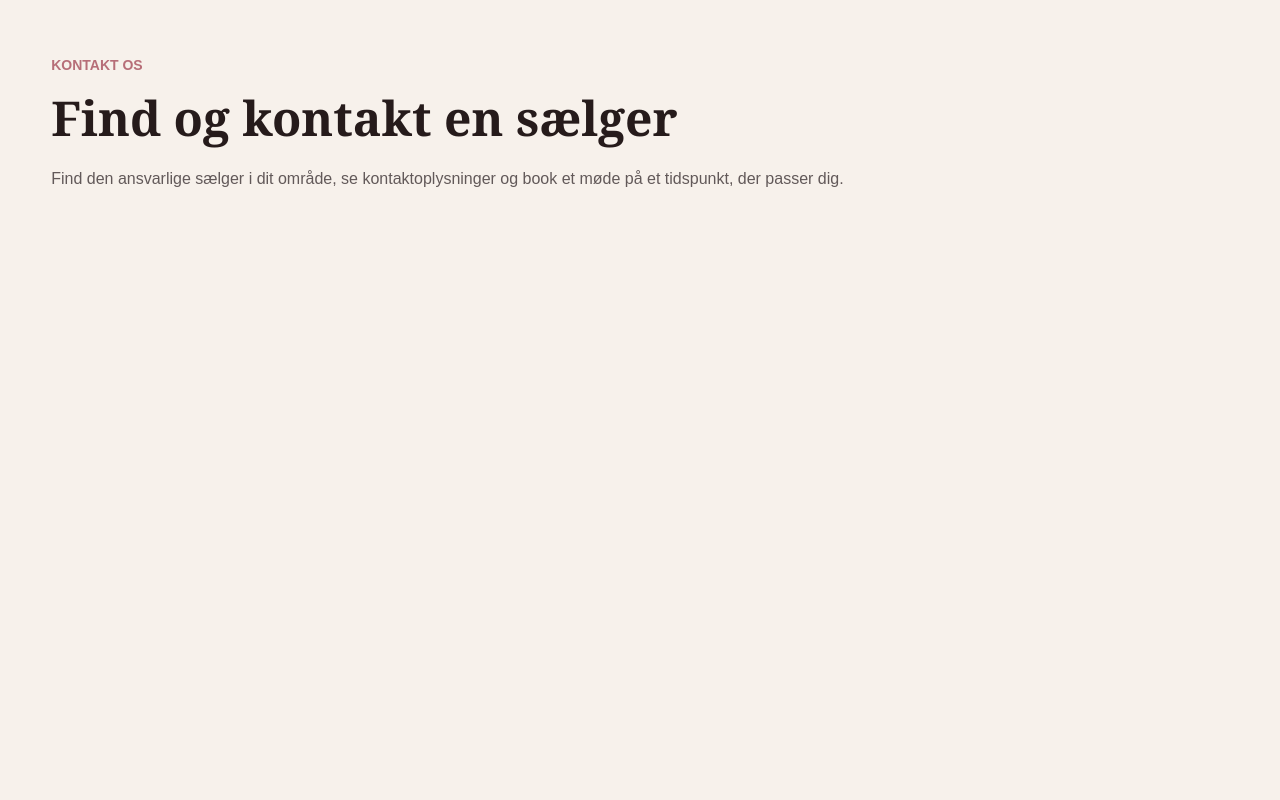
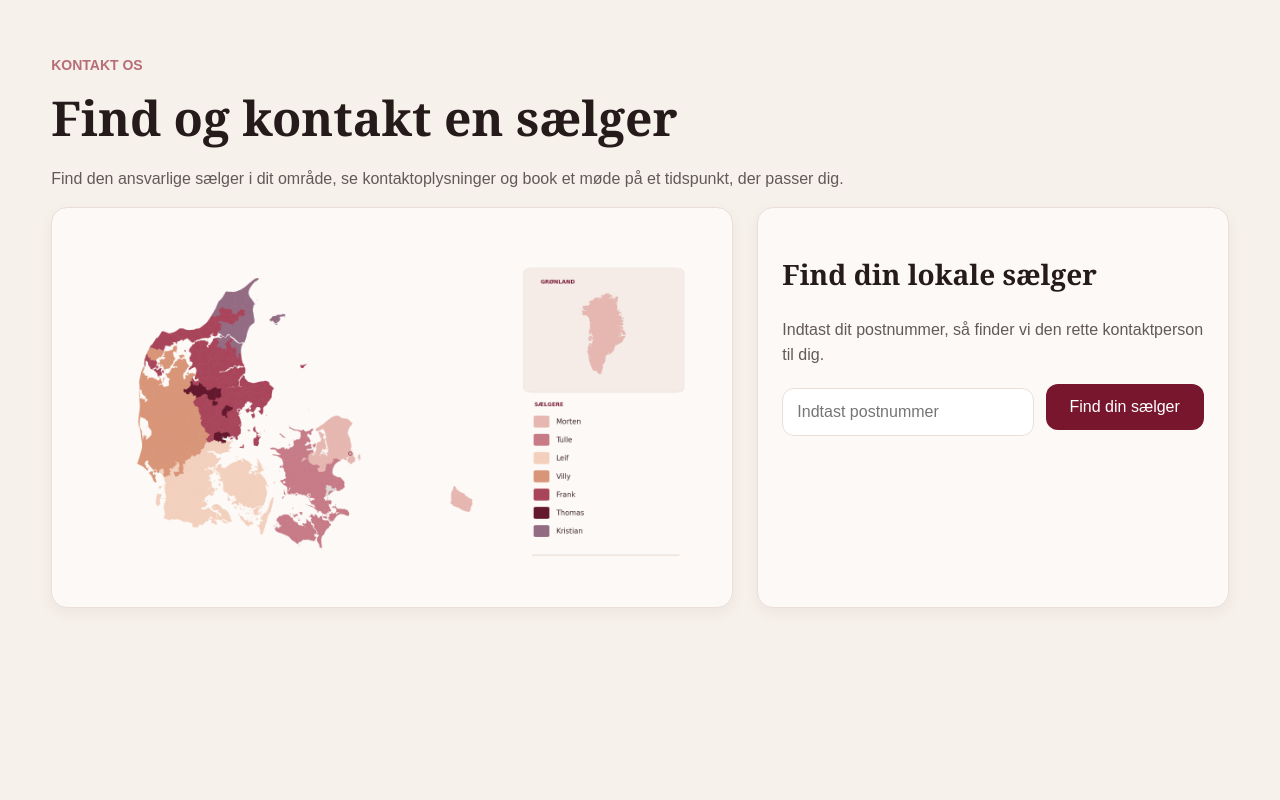
Before and after one commit to StudieGruppe2/Candynavia, an ASP.NET Core app: page / in a window 1280 px wide. Shown: the part 103-903 px from the top of the page. Run offline with ASP.NET Core 8, Linux system fonts and the light colour scheme; style sheets or scripts are compiled from the project's sources.

Commit message:
frontend

```diff
--- a/Frontend/Pages/Contact.razor
+++ b/Frontend/Pages/Contact.razor
@@ -11,8 +11,48 @@
         og book et møde på et tidspunkt, der passer dig.
     </p>
 
+    <!--Fælles container til Danmarkskort og søgning-->
+    <div class="sales-container">
+
+        <!--Danmarkskort med salgsområderne og sælgere-->
+        <div class="map-container">
+
+            <img src="Pictures/CandynaviaDKKort.png"
+                 alt="Danmarkskort over Candynavias salgsområder"
+                 class="sales-map" />
+
+        </div>
+
+        <!--Boks til søgning efter sælger-->
+        <div class="Search-container">
+            <h2>Find din lokale sælger</h2>
+            <p>
+                Indtast dit postnummer, så finder vi den rette
+                kontaktperson til dig.
+            </p>
+            <div class="Searchline">
+                <input type="text"
+                       placeholder="Indtast postnummer"
+                       maxlength="4"
+                       @bind-value="searchText" />
+                <div>
+                    <button class="btn-primary" @onclick="Search">
+                        Find din sælger
+                    </button>
+                </div>
+            </div>
+        </div>
+    </div>
 </div>
+
 
 @code {
 
+    string searchText = ""; //Hvad der skrives i søgefeltet - pr. default tom
+
+    private async Task Search()
+    {
+
+    }
+
 }
--- a/Frontend/Pages/Contact.razor.css
+++ b/Frontend/Pages/Contact.razor.css
@@ -3,7 +3,8 @@
     font-family: Arial, sans-serif;
 }
 
-/* Overskrifter */
+
+/*Overskrifter*/
 h1 {
     font-family: Georgia, serif;
     font-size: 48px;
@@ -32,7 +33,8 @@ h4 {
     color: #261B1B;
 }
 
-/* Brødtekst */
+
+/*Brødtekst*/
 p {
     font-family: Arial, sans-serif;
     font-size: 16px;
@@ -48,6 +50,8 @@ p {
     margin-bottom: 8px;
 }
 
+
+/*Knapper*/
 /* Primær knap */
 .btn-primary {
     background-color: #78162D;
@@ -74,16 +78,78 @@ p {
     cursor: pointer;
 }
 
-/* Bokse til kort og sælgeroplysninger */
-.content-card {
+
+/*Kort og søgning*/
+/* Fælles container, som placerer boksene ved siden af hinanden */
+.sales-container {
+    display: flex;
+    gap: 24px;
+    align-items: stretch;
+}
+
+/* Fælles styling af begge bokse */
+.map-container,
+.Search-container {
     background-color: #FCF9F6;
     border: 1px solid #E9DFD8;
     border-radius: 16px;
     padding: 24px;
+    box-shadow: 0 5px 15px rgba(66, 30, 35, 0.06);
+    min-width: 0;
+    box-sizing: border-box;
+}
+
+/* Boks omkring Danmarkskortet */
+.map-container {
+    flex: 3;
 }
 
 /* Danmarkskort */
 .sales-map {
     width: 100%;
     height: auto;
+    display: block;
 }
+
+/* Boks omkring søgning */
+.Search-container {
+    flex: 2;
+}
+
+/* Søgelinje */
+.Searchline {
+    display: grid;
+    grid-template-columns: 1fr auto;
+    gap: 12px;
+    margin: 16px 0 24px;
+}
+
+/* Søgefelt til postnummer */
+.Searchline input {
+    width: 100%;
+    min-width: 0;
+    padding: 14px;
+    font-size: 16px;
+    border: 1px solid #E9DFD8;
+    border-radius: 12px;
+    background-color: white;
+    box-sizing: border-box;
+}
+
+
+/*Responsivt design*/
+/* Placerer boksene under hinanden på mindre skærme */
+@media (max-width: 768px) {
+
+    .sales-container {
+        flex-direction: column;
+    }
+
+    .Searchline {
+        grid-template-columns: 1fr;
+    }
+
+    h1 {
+        font-size: 32px;
+    }
+}
```
